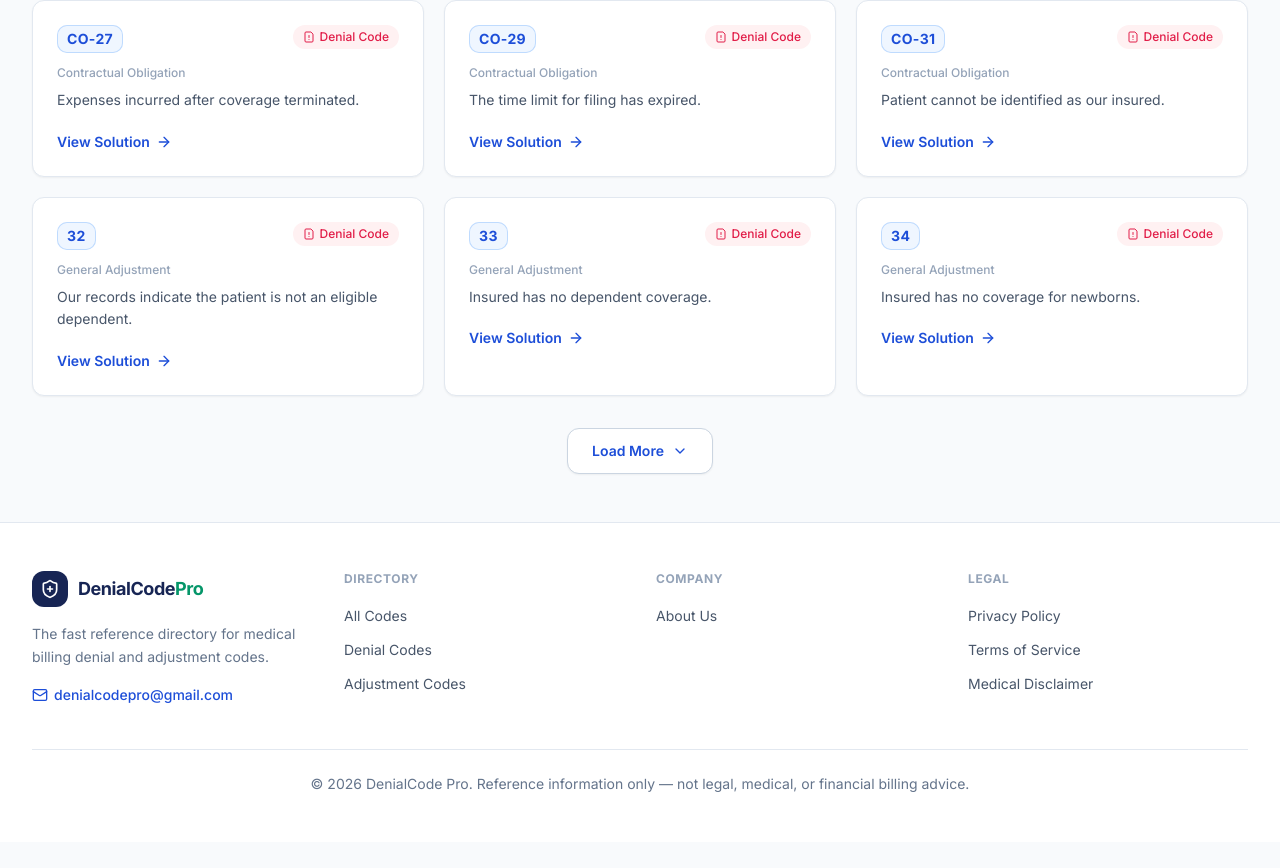
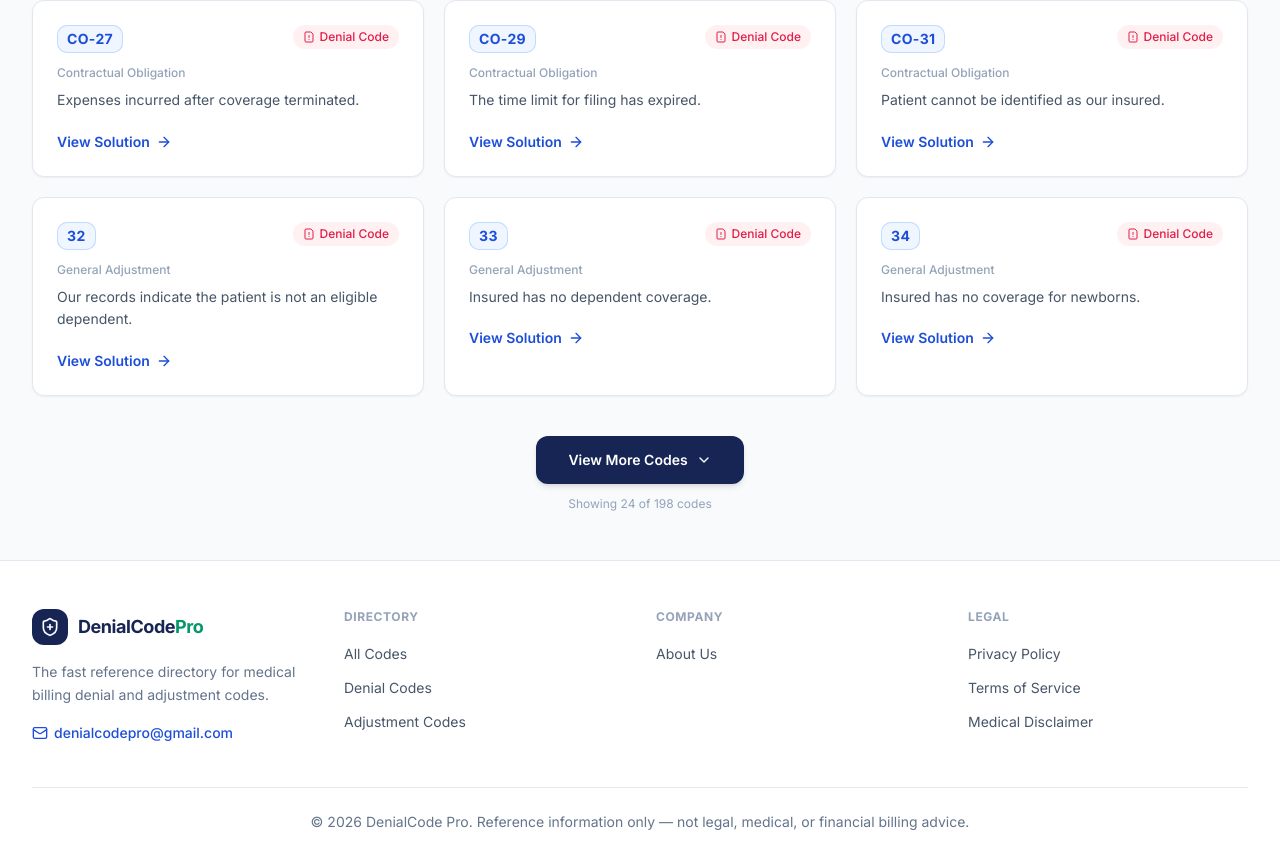
Before and after one commit to krish17101/denialcodepro, a Next.js app: page /denial-codes in a window 1280 px wide. Shown: the part 1815-2683 px from the top of the page. Before the commit the page ends 2657 px from the top, so only its background shows below. Built offline with nearby package versions, Linux system fonts and the light colour scheme.

Commit message:
Upgrade pagination and fix breadcrumbs

```diff
--- a/app/code/[id]/page.tsx
+++ b/app/code/[id]/page.tsx
@@ -112,10 +112,10 @@ export default function CodeDetailPage({
           </Link>
           <ChevronRight className="h-3.5 w-3.5 text-slate-300" />
           <Link href={categoryHref} className="hover:text-navy-700">
-            {code.type === 'Denial Code' ? 'Denial Codes' : 'Adjustment Codes'}
+            {safeCode.type === 'Denial Code' ? 'Denial Codes' : 'Adjustment Codes'}
           </Link>
           <ChevronRight className="h-3.5 w-3.5 text-slate-300" />
-          <span className="font-medium text-navy-700">{code.id}</span>
+          <span className="font-medium text-navy-700">{safeCode.id}</span>
         </nav>
 
         {/* Header card */}
--- a/app/components/CodeDirectory.tsx
+++ b/app/components/CodeDirectory.tsx
@@ -220,14 +220,17 @@ export function CodeDirectory({
                 ))}
               </div>
               {hasMore && (
-                <div className="mt-8 flex justify-center">
+                <div className="mt-10 flex flex-col items-center gap-3">
                   <button
                     onClick={() => setVisibleCount((c) => c + PAGE_SIZE)}
-                    className="inline-flex items-center gap-2 rounded-lg border border-slate-300 bg-white px-6 py-3 text-sm font-semibold text-navy-700 shadow-sm transition hover:bg-slate-50 hover:shadow-md"
+                    className="group inline-flex items-center gap-2 rounded-xl bg-navy-800 px-8 py-3.5 text-sm font-semibold text-white shadow-md transition hover:bg-navy-900 hover:shadow-lg active:scale-[0.98]"
                   >
-                    Load More
-                    <ChevronDown className="h-4 w-4" />
+                    View More Codes
+                    <ChevronDown className="h-4 w-4 transition group-hover:translate-y-0.5" />
                   </button>
+                  <p className="text-xs text-slate-400">
+                    Showing {visible.length} of {filtered.length} codes
+                  </p>
                 </div>
               )}
             </>
```
